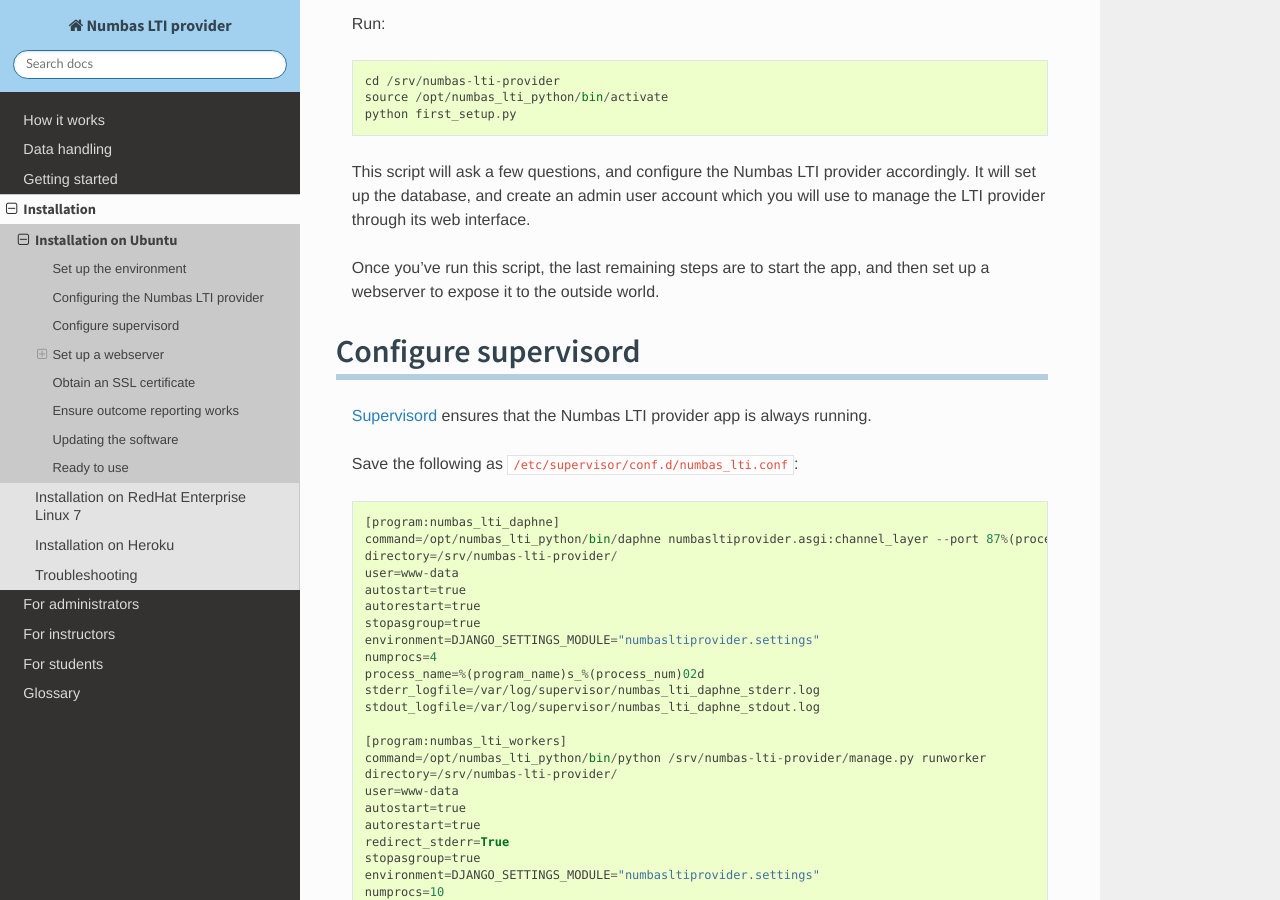
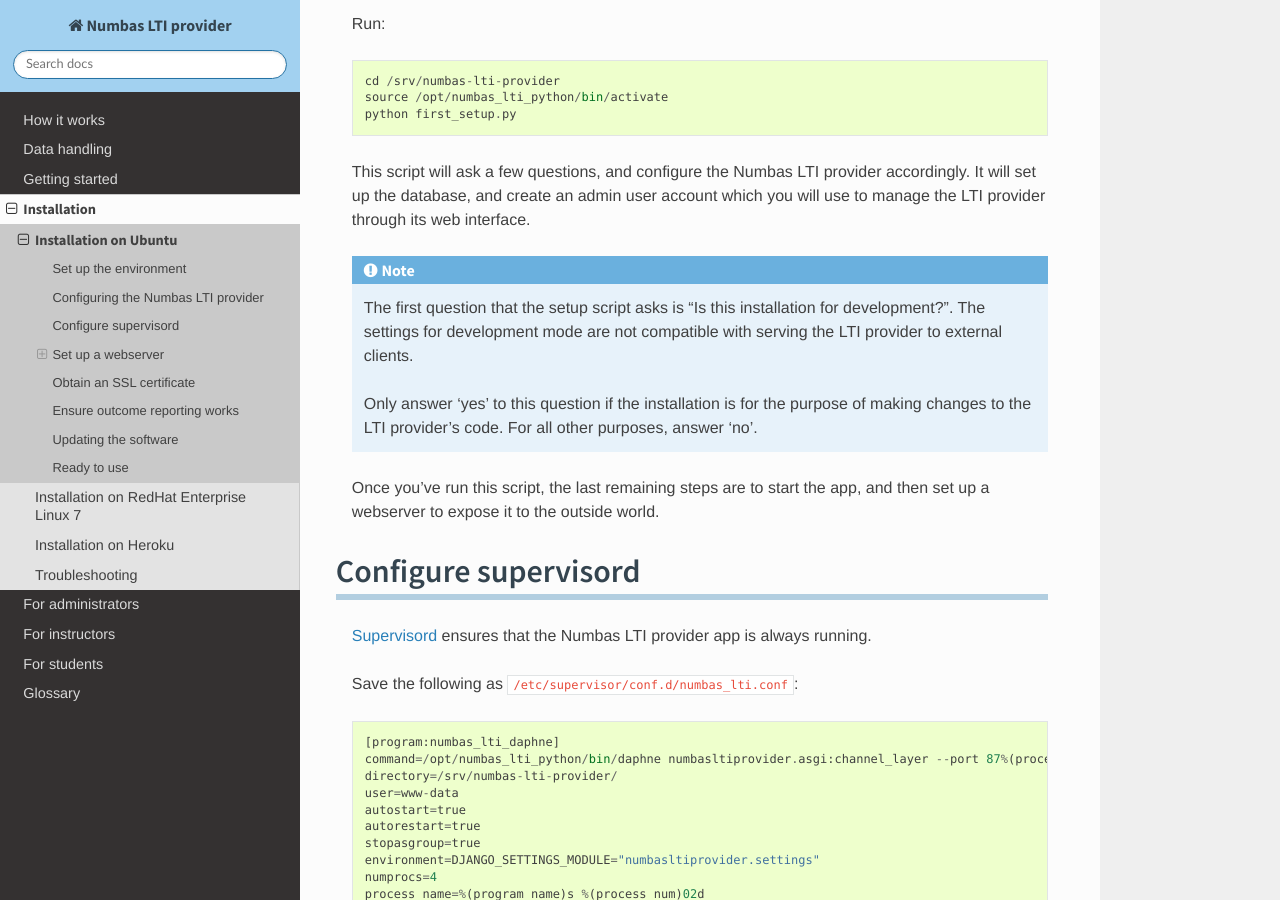
Before and after one commit to numbas/numbas-lti-provider, a Sphinx documentation site: the page built from doc/source/installation/ubuntu.rst, in a window 1280 px wide and 900 px high, scrolled down 1851 px. Built offline with Sphinx 7.4.7 and the Read the Docs theme 2.0.0, drawn with Linux system fonts in a browser that asks for light colours; some web fonts are replaced.

Commit message:
add a note about development mode

```diff
--- a/doc/source/installation/ubuntu.rst
+++ b/doc/source/installation/ubuntu.rst
@@ -83,6 +83,14 @@
 
 This script will ask a few questions, and configure the Numbas LTI provider accordingly.
 It will set up the database, and create an admin user account which you will use to manage the LTI provider through its web interface.
+
+.. note::
+
+   The first question that the setup script asks is "Is this installation for development?".
+   The settings for development mode are not compatible with serving the LTI provider to external clients.
+
+   Only answer 'yes' to this question if the installation is for the purpose of making changes to the LTI provider's code.
+   For all other purposes, answer 'no'.
 
 Once you've run this script, the last remaining steps are to start the app, and then set up a webserver to expose it to the outside world.
 
```
Also changed, not shown: doc/source/installation/rhel-7.rst (+8 -6 lines).
